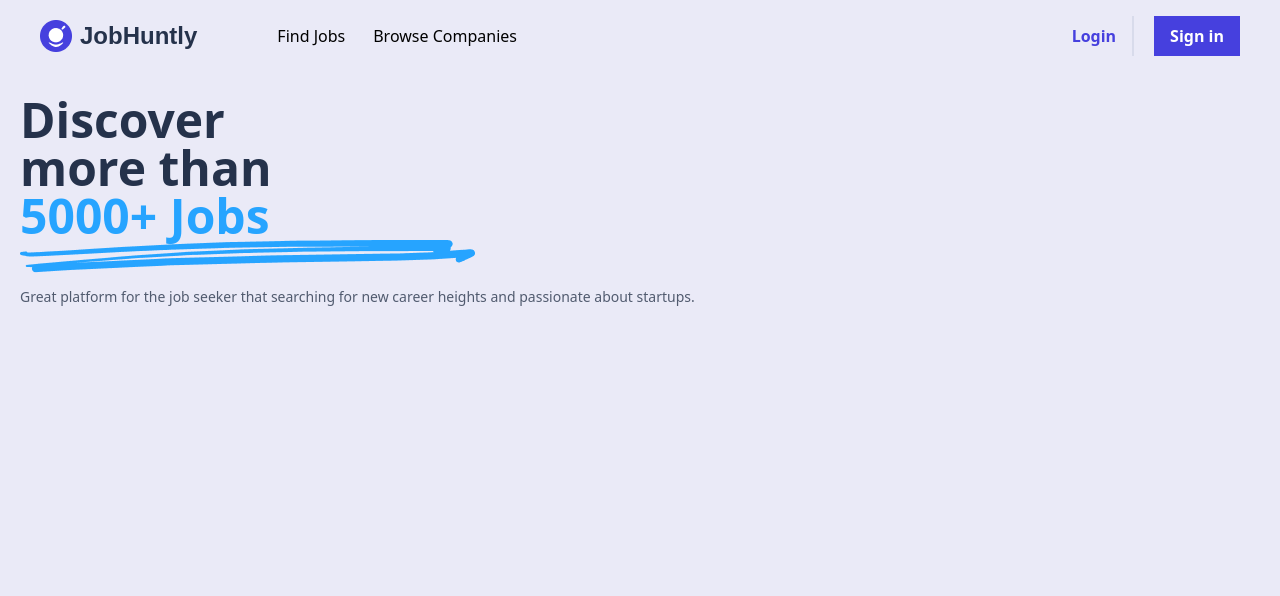
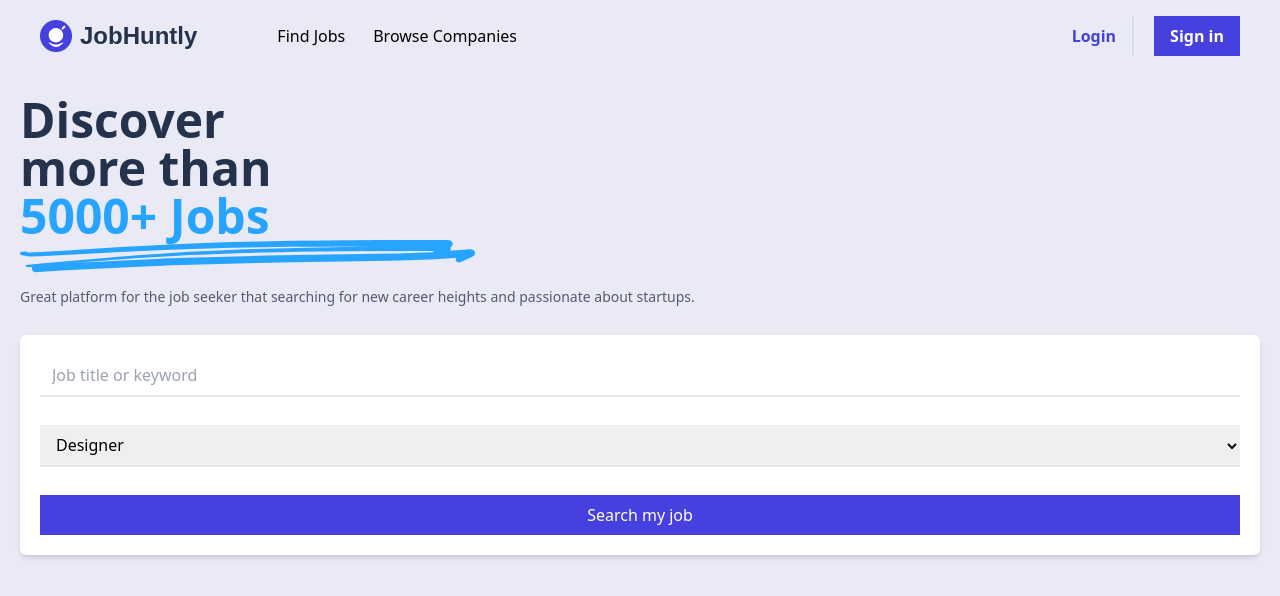
Before and after one commit to prashantjinwal/CodeAlpha, a React (Vite) app in the folder FrontEnd/: page / in a window 1280 px wide. Shown: the top 596 px of the page. Built offline with nearby package versions, Linux system fonts and the light colour scheme.

Commit message:
Add SearchBar and Location

```diff
--- a/FrontEnd/src/components/dynamic/Search.jsx
+++ b/FrontEnd/src/components/dynamic/Search.jsx
@@ -3,7 +3,7 @@ import {useState} from "react"
 
 export default function Search(){
 
-    const allwords = [" ","Designer", "engineer", "data scientist", "Doctor"]
+    const allwords = ["Designer", "engineer", "data scientist", "Doctor"]
     const [selected, setSelected] = useState(allwords[0]);
 
     const handleSelect = (event) => {
@@ -14,10 +14,10 @@ export default function Search(){
     return(
 
         <>
-            <form className="inline-flex gap-7  ">
-                <input className="px-3 py-2 border-b-2" type="search"/>
+            <form className="inline-flex gap-7 flex-wrap flex-col w-full  ">
+                <input className="px-3 py-2 border-b-2" type="search" placeholder="Job title or keyword" />
 
-                <select className="px-3 py-2 border-b-2 " value={selected} onChange={handleSelect} >
+                <select className="px-3 py-2 border-b-2 " value={selected} onChange={handleSelect}  >
                     {allwords.map((word, index)=>(
                        <option key={index} >
                             {word}
--- a/FrontEnd/src/components/static/Header.jsx
+++ b/FrontEnd/src/components/static/Header.jsx
@@ -1,5 +1,6 @@
 /* eslint-disable react/prop-types */
 // import Search from "../dynamic/Search"
+import Search from "../dynamic/Search";
 import Banner from "../Essential/Banner";
 import Logo from "/assets/Logo/Logo.png"
 // import person from "/header/Ladka.png"
@@ -38,6 +39,7 @@ function Header({sideBarState}){
             <div className="py-[1.5em] px-5">
 
                 <Banner/>
+               <div className="my-7 flex flex-row bg-white px-5 py-5 rounded-md shadow-md"> <Search/> </div>
 
             </div>
 
--- a/FrontEnd/src/components/static/SiderBar.jsx
+++ b/FrontEnd/src/components/static/SiderBar.jsx
@@ -22,7 +22,7 @@ function Siderbar({sideBarState}) {
                 </ul>
             </div>
 
-            <div className="py-5 flex flex-col">
+            <div className="py-5 gap-4 flex flex-col">
                 <button className="px-4 py-2 text-[#4640DE] font-semibold">Login</button>
                 <button className="px-4 py-2 bg-[#4640DE] font-semibold text-white">Sign Up</button>
             </div>
```
